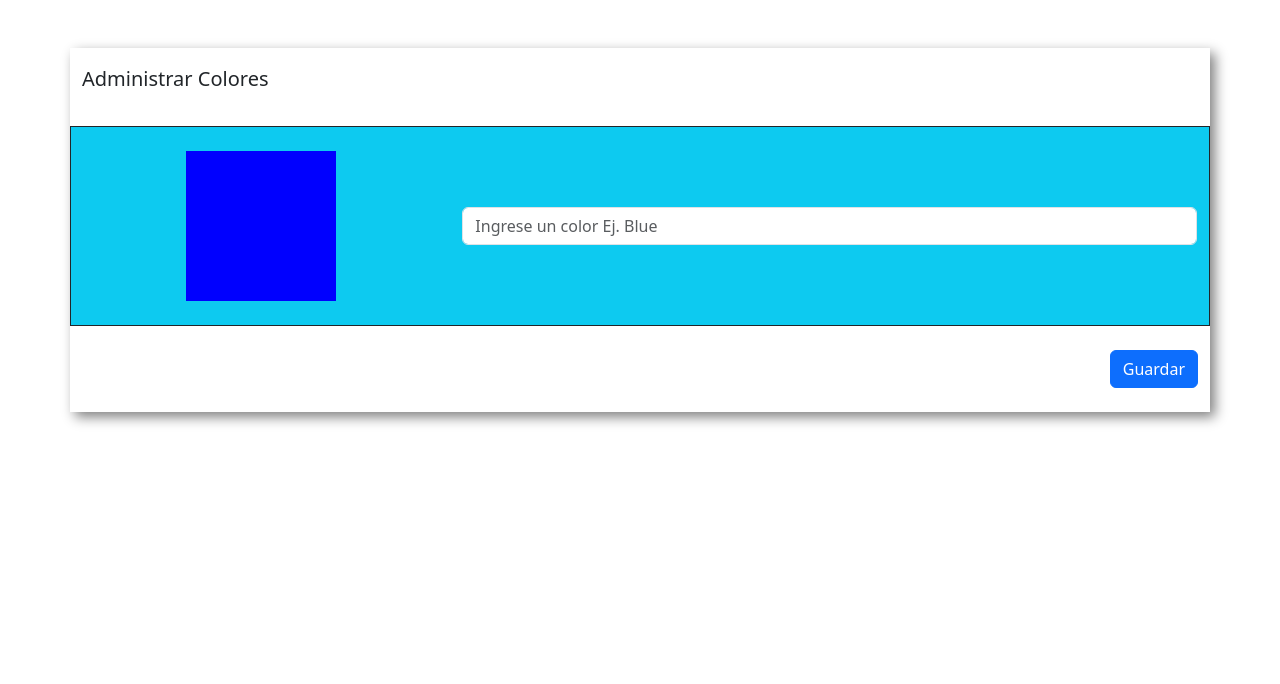
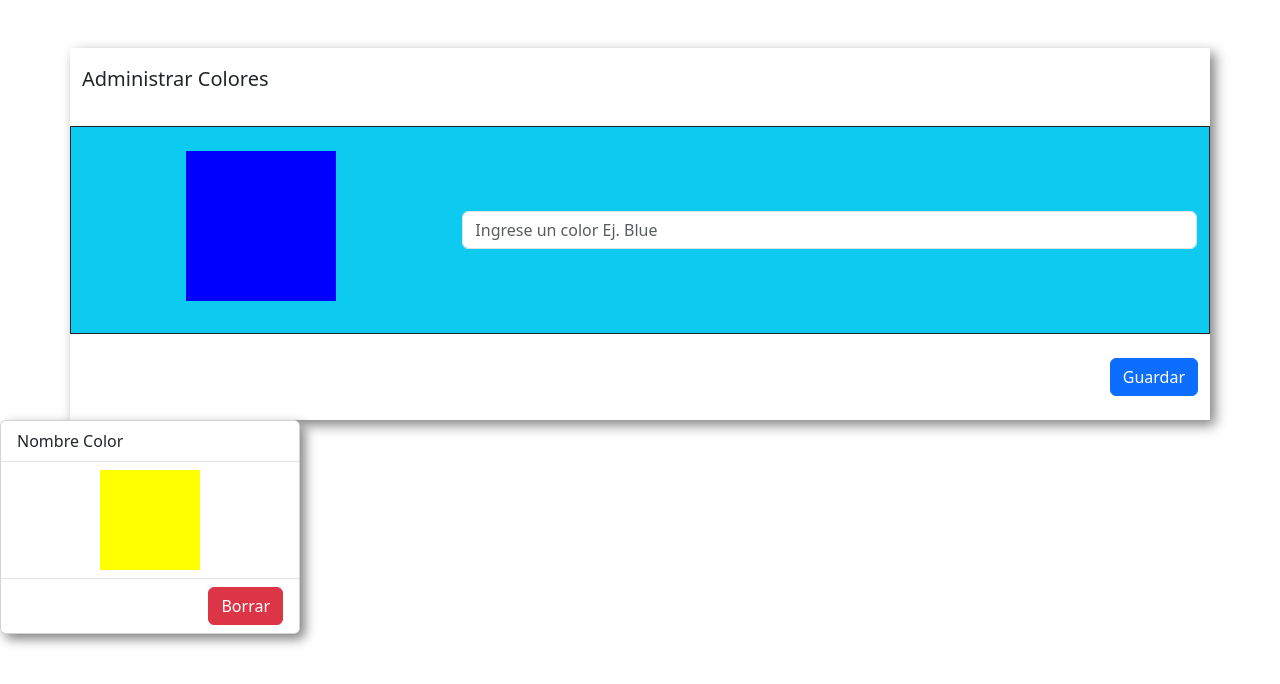
Before and after one commit to Agustin030s/paletaDeColoresFE, a React (Vite) app: page / in a window 1280 px wide. Shown: the top 684 px of the page. Built offline with nearby package versions, Linux system fonts and the light colour scheme.

Commit message:
se creo el componente CardColor, que es donde se mostraran los colores

```diff
--- a/src/App.css
+++ b/src/App.css
@@ -7,3 +7,14 @@
 .contenedorFormulario{
     box-shadow: 5px 5px 12px gray;
 }
+
+.card{
+    max-width: 300px;
+    box-shadow: 5px 5px 12px gray;
+}
+
+.cajaColorCard{
+    height: 100px;
+    width: 100px;
+    background-color: yellow;
+}
--- a/src/App.jsx
+++ b/src/App.jsx
@@ -1,11 +1,13 @@
 import "bootstrap/dist/css/bootstrap.min.css";
 import "./App.css";
 import FormularioColores from "./Components/FormularioColores";
+import CardColor from "./Components/CardColor";
 
 function App() {
   return (
     <div className="my-5">
       <FormularioColores></FormularioColores>
+      <CardColor></CardColor>
     </div>
   );
 }
--- /dev/null
+++ b/src/Components/CardColor.jsx
@@ -0,0 +1,17 @@
+const CardColor = () => {
+  return (
+    <div className="card">
+        <ul class="list-group list-group-flush">
+          <li class="list-group-item">Nombre Color</li>
+          <li class="list-group-item d-flex justify-content-center">
+            <div className="cajaColorCard"></div>
+          </li>
+          <li class="list-group-item text-end">
+            <button className="btn btn-danger">Borrar</button>
+          </li>
+        </ul>
+    </div>
+  );
+};
+
+export default CardColor;
--- a/src/Components/FormularioColores.jsx
+++ b/src/Components/FormularioColores.jsx
@@ -5,7 +5,7 @@ const FormularioColores = () => {
                 <p className="lead">Administrar Colores</p>
             </div>
             <div className="row justify-content-center align-items-center bg-info py-4 border border-dark">
-                <div className="col-md-4 d-flex justify-content-center">
+                <div className="col-md-4 d-flex justify-content-center mb-2">
                     <div className="cajaColor">
                     </div>
                 </div>
```
